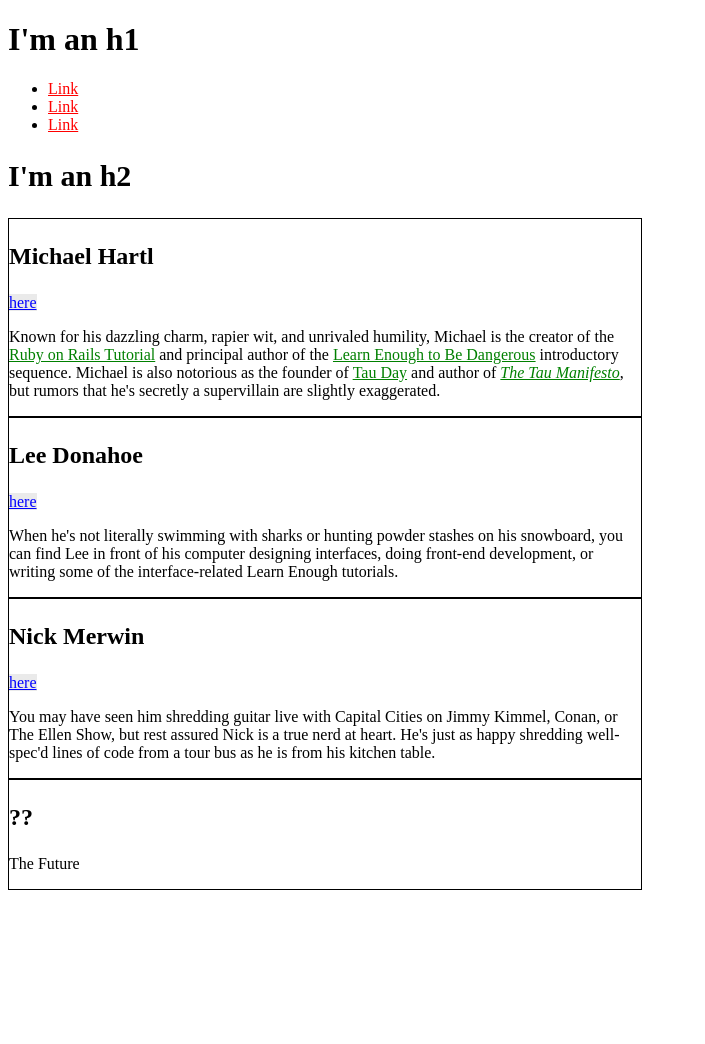
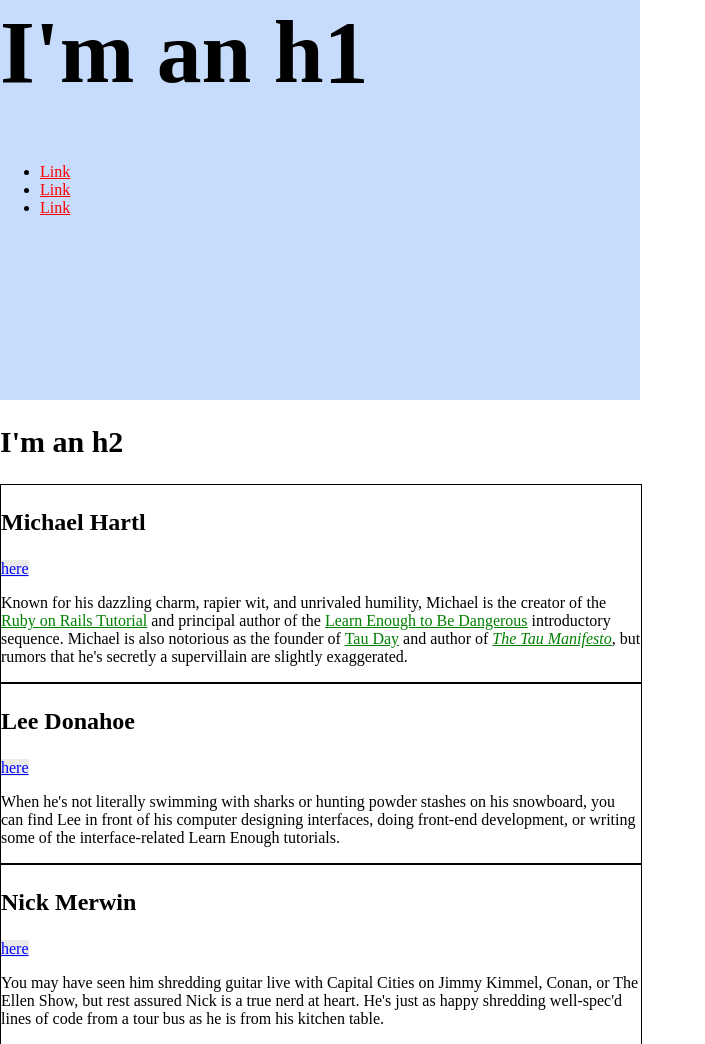
Before and after one commit to crazyhacker101/CSS-Wars, a plain HTML site: page index.html in a window 1280 px wide. Shown: the top 1044 px of the page, without its empty margins (0-705 px from the left). Before the commit the page ends 898 px from the top, so only its background shows below. Drawn offline with Linux system fonts and the light colour scheme.

Commit message:
Use vh, vw and learn bleeding

```diff
--- a/index.html
+++ b/index.html
@@ -6,12 +6,30 @@
     <meta charset="utf-8">
     <style>
         /* GLOBAL STYLES  */
+        html,
+        body {
+            margin: 0;
+            padding: 0;
+        }
+
+        h1 {
+            margin-top: 0;
+            font-size: 7vw;
+        }
+
         a {
             color: #ff0000;
         }
 
         h2 {
             font-size: 30px;
+        }
+
+        /* HERO STYLES */
+        .full-hero {
+            background-color: #c7dbfc;
+            height: 50vh;
+            width: 50vw;
         }
 
         /* SOCIAL STYLES */
@@ -47,6 +65,7 @@
 </head>
 
 <body>
+    <div class="full-hero hero-home">
         <h1>I'm an h1</h1>
         <ul>
             <li>
@@ -59,6 +78,8 @@
                 <a href="https://example.com/">Link</a>
             </li>
         </ul>
+    </div>
+
     <h2>I'm an h2</h2>
     <div class="bio-wrapper">
         <div class="bio-box">
```
Lines whose indentation alone changed are shown as unchanged.
